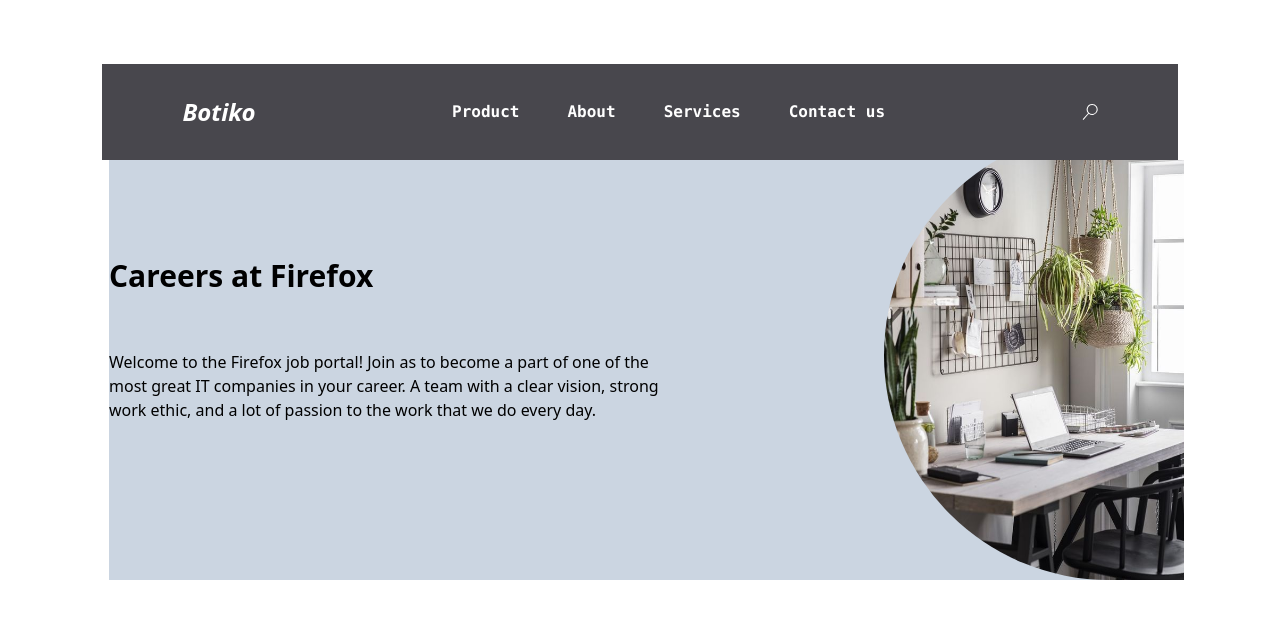
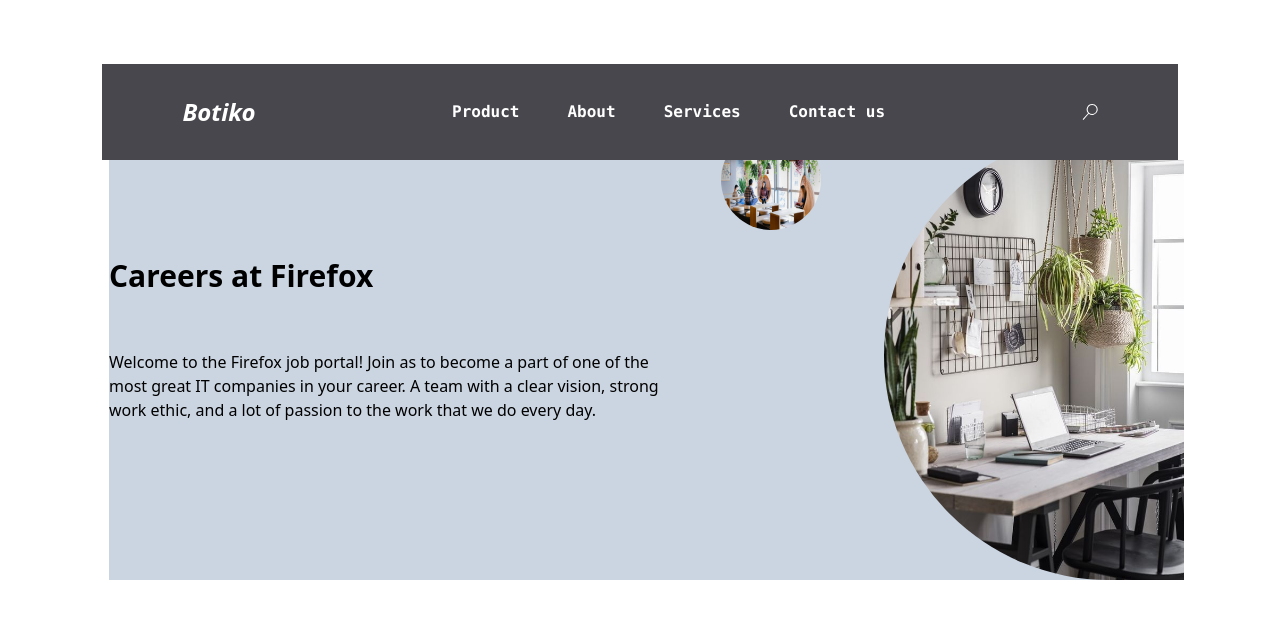
Before and after one commit to NaushadaliSaiyed/furniture, a React (Vite) app: page /hiring in a window 1280 px wide. Shown: the top 618 px of the page. Built offline with nearby package versions, Linux system fonts and the light colour scheme.

Commit message:
naushad changes
zsvsdv

```diff
--- a/src/components/hiring/Hiring.tsx
+++ b/src/components/hiring/Hiring.tsx
@@ -1,5 +1,7 @@
 import React from 'react'
 import officepic from '../../assets/Image/laptopinoffice.jpg'
+import neha from '../../assets/Image/projectdiscuse.jpg'
+
 
 const Hiring = () => {
     return (
@@ -10,6 +12,7 @@
                     most great IT companies in your career. A team with a clear vision, strong <br />
                     work ethic, and a lot of passion to the work that we do every day.</p>
             </div>
+                <img src={neha} alt="" className='h-[100px] w-[100px] rounded-full' />
             <div>
                 <img src={officepic} alt="" className='h-[450px] w-[300px] rounded-tl-full rounded-bl-full' />
             </div>
```
